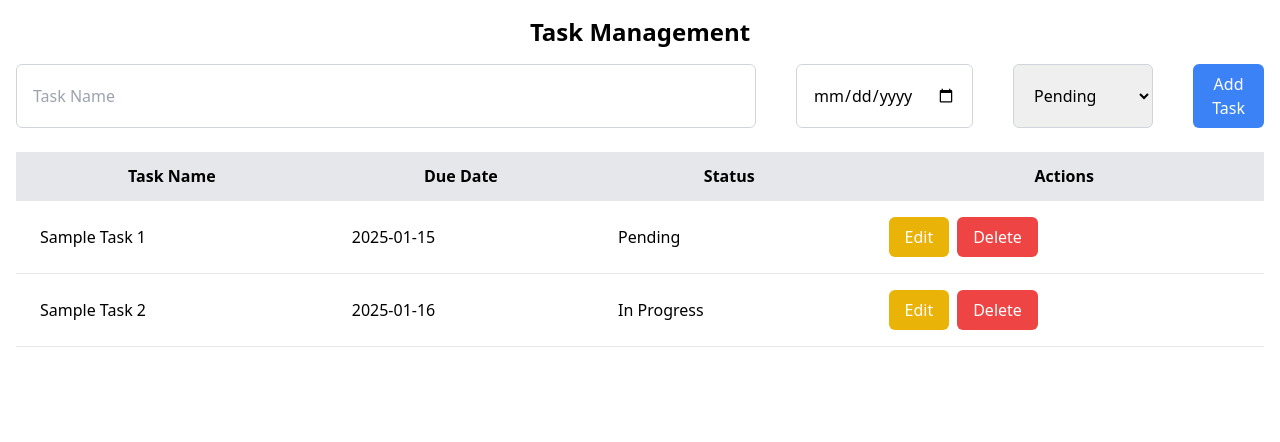
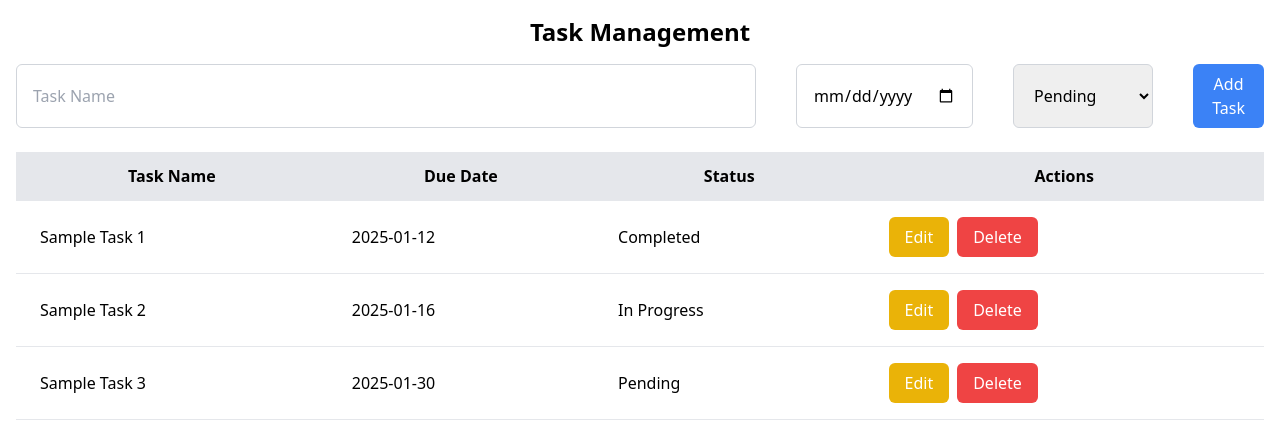
Before and after one commit to Dhyey-Padalia/task-mgmt-vue, a Vue app: page / in a window 1280 px wide. Shown: the top 442 px of the page. Built offline with nearby package versions, Linux system fonts and the light colour scheme.

Commit message:
added sample task-3

```diff
--- a/src/components/HomePage.vue
+++ b/src/components/HomePage.vue
@@ -79,8 +79,9 @@ export default {
         status: 'Pending'
       },
       tasks: [
-        { name: 'Sample Task 1', dueDate: '2025-01-15', status: 'Pending' },
+        { name: 'Sample Task 1', dueDate: '2025-01-12', status: 'Completed' },
         { name: 'Sample Task 2', dueDate: '2025-01-16', status: 'In Progress' },
+        { name: 'Sample Task 3', dueDate: '2025-01-30', status: 'Pending'},
       ],
     };
   },
```
